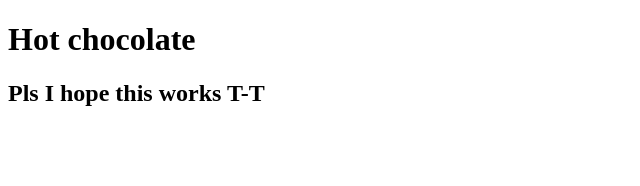
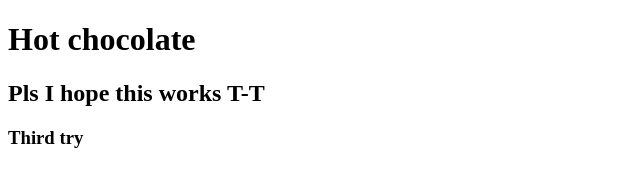
Before and after one commit to emielol/emielol.github.io, a plain HTML site: page index.html in a window 1280 px wide. Shown: the full height of the page, 0-640 px from the left. Drawn offline with Linux system fonts and the light colour scheme.

Commit message:
Bruh pls work

```diff
--- a/index.html
+++ b/index.html
@@ -15,6 +15,7 @@
 <body>
 	<h1>Hot chocolate</h1><!--Elements visible to users go here-->
     <h2>Pls I hope this works T-T</h2>
+    <h3>Third try</h3>
 </body>
 
 </html>
```
